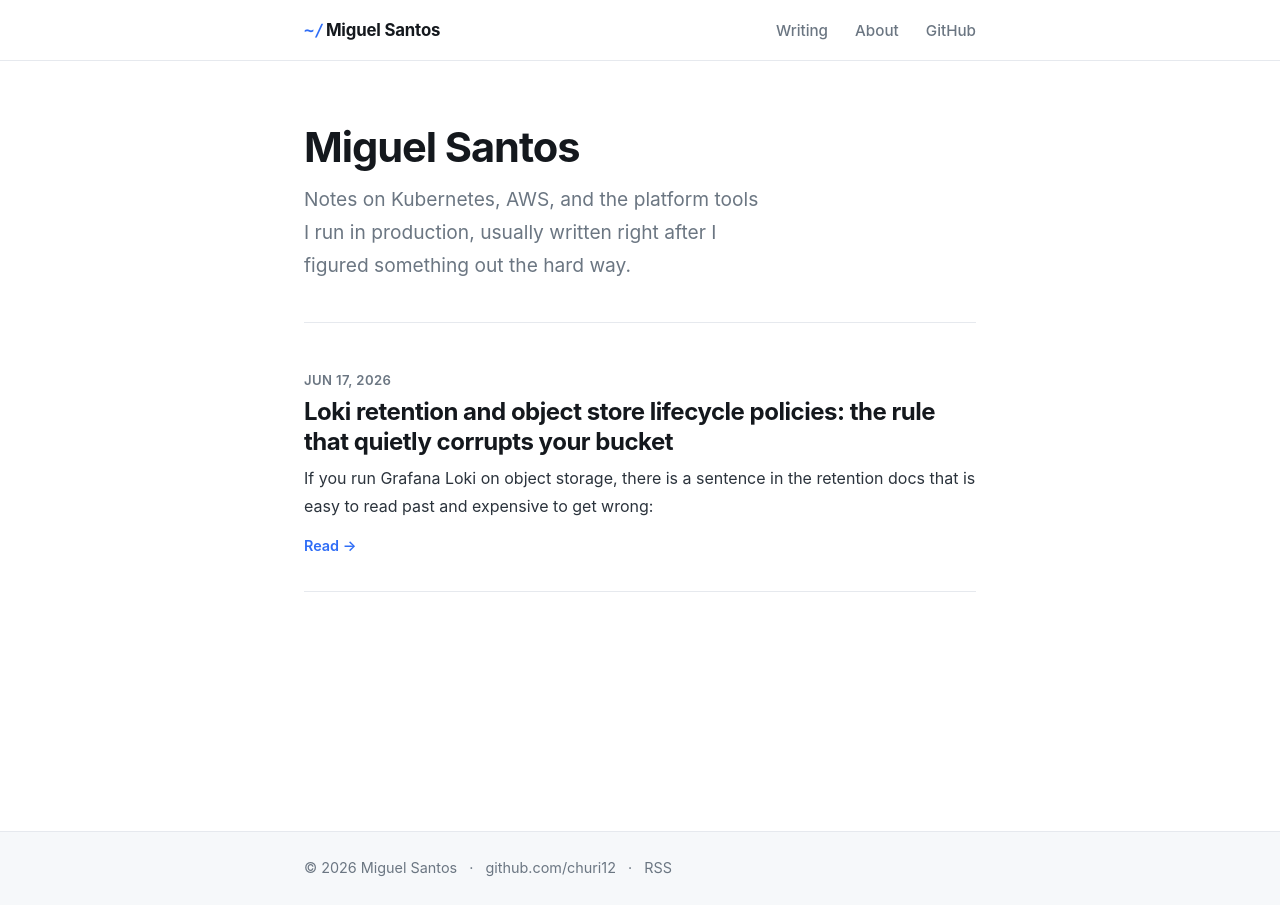
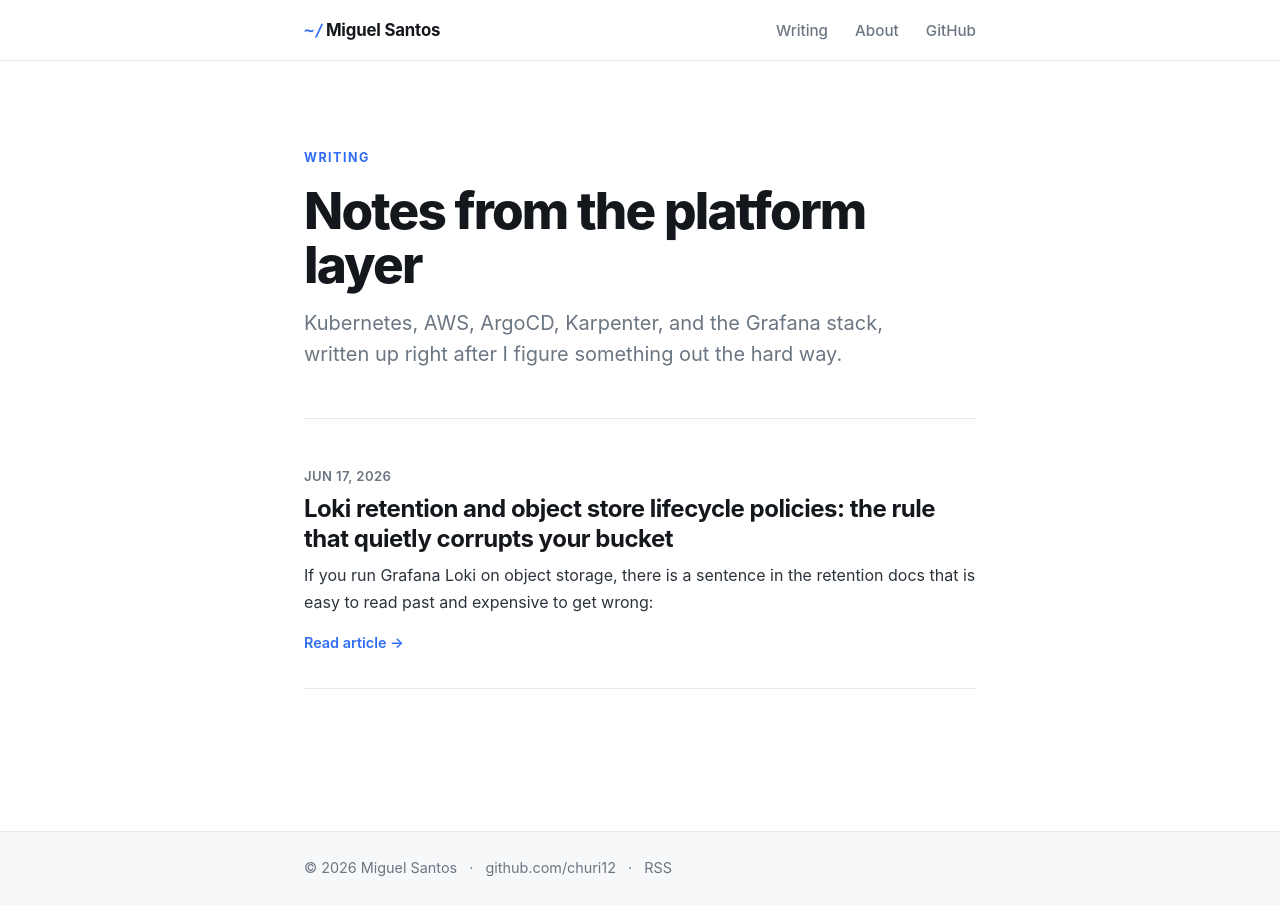
Before and after one commit to Churi12/churi12.github.io, a Jekyll site: the page built from index.md, in a window 1280 px wide. Built offline with Jekyll 4.4.1, drawn with Linux system fonts in a browser that asks for light colours.

Commit message:
Hero headline instead of repeating name; editorial style

```diff
--- a/_layouts/home.html
+++ b/_layouts/home.html
@@ -3,7 +3,8 @@ layout: default
 ---
 
 <section class="hero">
-  <h1 class="hero-title">{{ site.title }}</h1>
+  <span class="hero-eyebrow">Writing</span>
+  <h1 class="hero-title">{{ page.heading | default: site.tagline }}</h1>
   <p class="hero-tagline">{{ content | strip_html | strip }}</p>
 </section>
 
@@ -14,7 +15,7 @@ layout: default
       <time class="post-card-date" datetime="{{ post.date | date_to_xmlschema }}">{{ post.date | date: "%b %-d, %Y" }}</time>
       <h2 class="post-card-title">{{ post.title }}</h2>
       <p class="post-card-excerpt">{{ post.excerpt | strip_html | truncate: 180 }}</p>
-      <span class="post-card-more">Read &rarr;</span>
+      <span class="post-card-more">Read article &rarr;</span>
     </a>
   </article>
   {% endfor %}
--- a/assets/style.css
+++ b/assets/style.css
@@ -91,22 +91,34 @@ a:hover { color: var(--accent-dk); text-decoration: underline; text-underline-of
 /* --- Hero --------------------------------------------------------------- */
 
 .hero {
-  padding: 64px 0 40px;
+  padding: 80px 0 48px;
   border-bottom: 1px solid var(--rule);
   margin-bottom: 8px;
 }
+.hero-eyebrow {
+  display: inline-block;
+  font-size: 0.78rem;
+  font-weight: 700;
+  letter-spacing: 0.12em;
+  text-transform: uppercase;
+  color: var(--accent);
+  margin-bottom: 16px;
+}
 .hero-title {
-  margin: 0 0 12px;
-  font-size: 2.6rem;
-  line-height: 1.1;
-  letter-spacing: -0.025em;
+  margin: 0 0 16px;
+  font-size: 3.2rem;
+  font-weight: 800;
+  line-height: 1.05;
+  letter-spacing: -0.035em;
   color: var(--ink);
+  max-width: 16ch;
 }
 .hero-tagline {
   margin: 0;
-  font-size: 1.2rem;
+  font-size: 1.25rem;
+  line-height: 1.55;
   color: var(--muted);
-  max-width: 38ch;
+  max-width: 46ch;
 }
 
 /* --- Post feed (home) --------------------------------------------------- */
--- a/index.md
+++ b/index.md
@@ -1,5 +1,6 @@
 ---
 layout: home
 title: null
+heading: "Notes from the platform layer"
 ---
-Notes on Kubernetes, AWS, and the platform tools I run in production, usually written right after I figured something out the hard way.
+Kubernetes, AWS, ArgoCD, Karpenter, and the Grafana stack, written up right after I figure something out the hard way.
```
